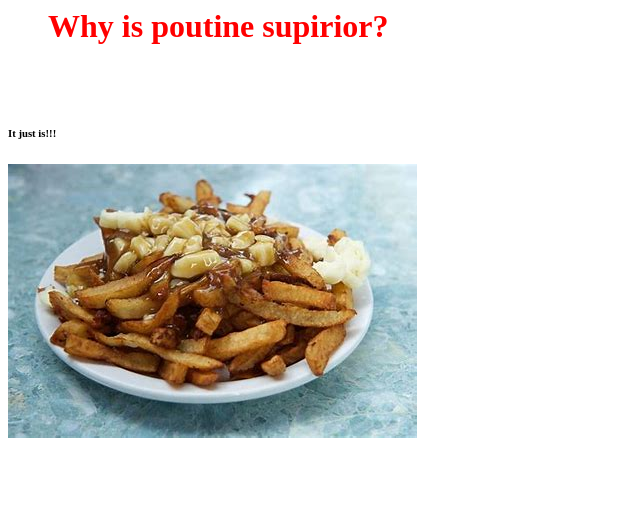
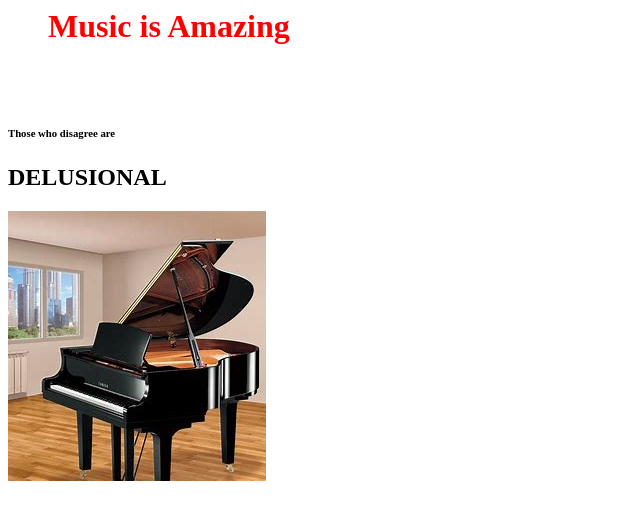
Before and after one commit to MAC-2025/HelloWorld2025, a plain HTML site: page index.html in a window 1280 px wide. Shown: the whole page, without its empty margins (0-640 px from the left). Drawn offline with Linux system fonts and the light colour scheme.

Commit message:
Update index.html

```diff
--- a/index.html
+++ b/index.html
@@ -1,12 +1,12 @@
 <html>
 <head>
-<title> Poutine is Amazing</title>
+<title> Music Is Amazing</title>
   <link rel="stylesheet" href="mystyle.css">
 </head>
 <body>
-<h1>Why is poutine supirior?</h1> <br/>
+<h1> Music is Amazing</h1> <br/>
 <br/>
-<h6> It just is!!!</h6>
-  <img src="Poutine.jpg">
+<h6> Those who disagree are</h6> <h2>DELUSIONAL</h2>
+  <img src="Piano.jpg">
 </body>
 </html>
```
